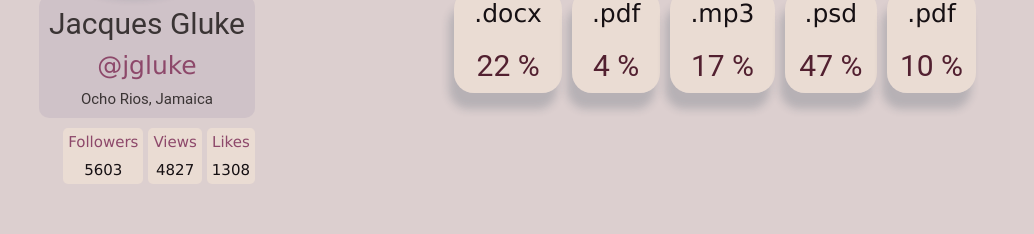
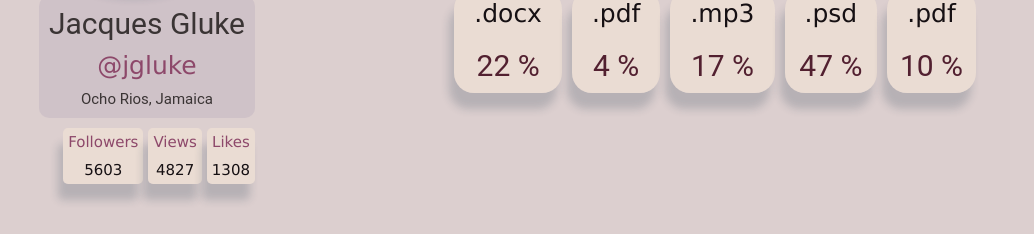
Before and after one commit to AndrieievaLena/goit-react-hw-01-components, a React (Create React App) app: page / in a window 1280 px wide. Shown: the part 218-452 px from the top of the page, without its empty margins (95-1129 px from the left). Built offline with nearby package versions, Linux system fonts and the light colour scheme.

Commit message:
Addad shadow

```diff
--- a/src/components/Profile/Profile.css
+++ b/src/components/Profile/Profile.css
@@ -61,6 +61,7 @@
   align-items: center;
   background-color: rgba(250, 235, 215, 0.445);
   border-radius: 5px;
+  box-shadow: -5px 16px 8px 0px rgba(34, 60, 80, 0.2);
 }
 .statsinfo:not(:last-child) {
   margin-right: 5px;
--- a/src/components/Profile/Profile.js
+++ b/src/components/Profile/Profile.js
@@ -1,4 +1,4 @@
-import defaultImagine from "../Profile/default.jpg"
+import defaultImagine from "../Profile/default.jpg";
 import '../Profile/Profile.css';
 import PropTypes from 'prop-types';
 const Profile = ({ avatar = defaultImagine, username, tag, location, stats }) => {
```
